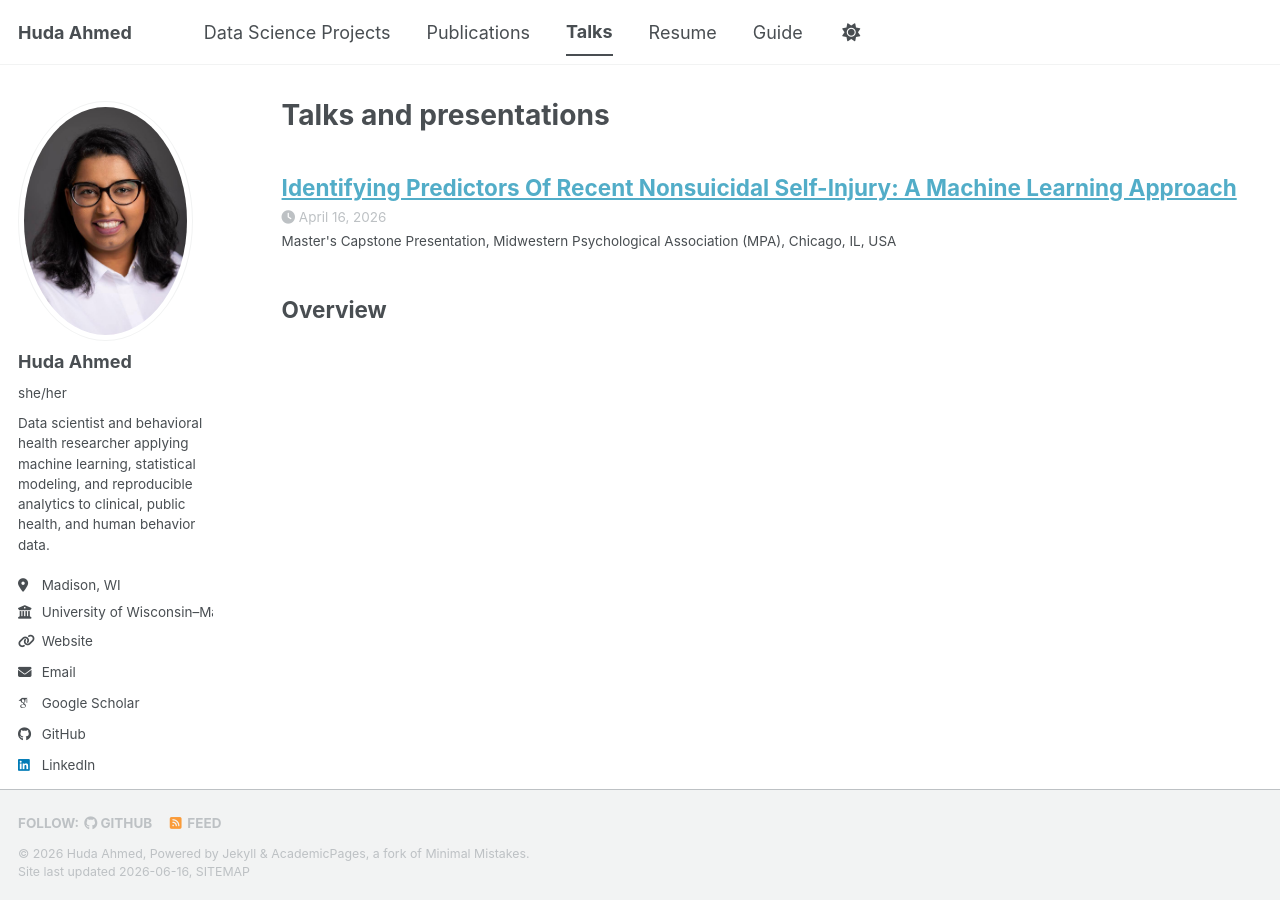
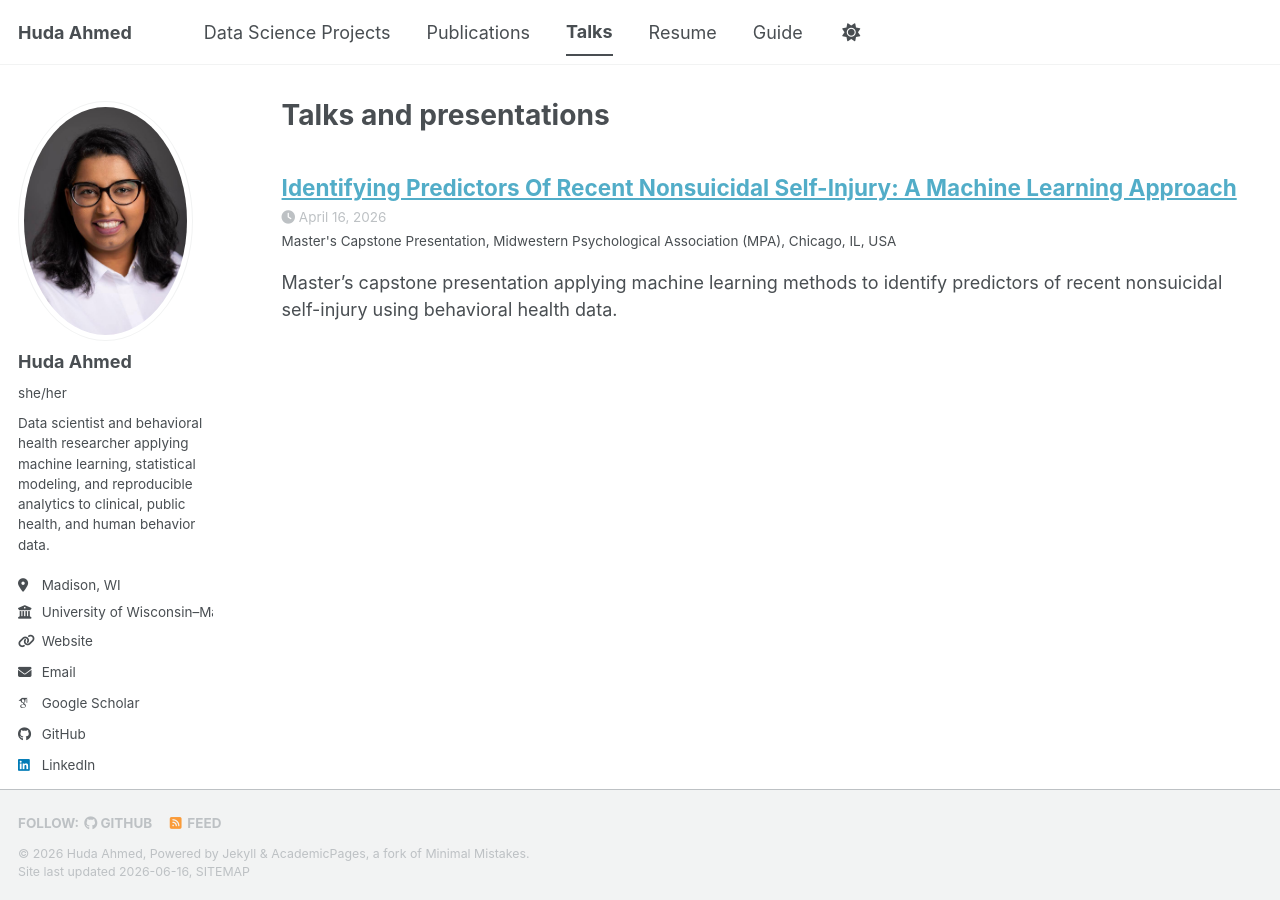
Before and after one commit to hudxhl/hudxhl.github.io, a Jekyll site: the page built from _pages/talks.html, in a window 1280 px wide. Built offline with Jekyll 4.4.1, drawn with Linux system fonts in a browser that asks for light colours; some web fonts are replaced; a script bundle is joined from its source files by our own code; library files that are not in the unit come from our copies.

Commit message:
Update 2026-05-27-nssi-prediction-capstone.md

```diff
--- a/_talks/2026-05-27-nssi-prediction-capstone.md
+++ b/_talks/2026-05-27-nssi-prediction-capstone.md
@@ -7,6 +7,7 @@ venue: "Midwestern Psychological Association (MPA)"
 date: 2026-04-16
 location: "Chicago, IL, USA"
 slidesurl: "https://docs.google.com/presentation/d/1nTJJEBNFNxasktdQu1XZmt7A9r-3Y9NQ/edit?usp=sharing&ouid=100716535404014935379&rtpof=true&sd=true"
+excerpt: "Master's capstone presentation applying machine learning methods to identify predictors of recent nonsuicidal self-injury using behavioral health data."
 ---
 
 ## Overview
```
